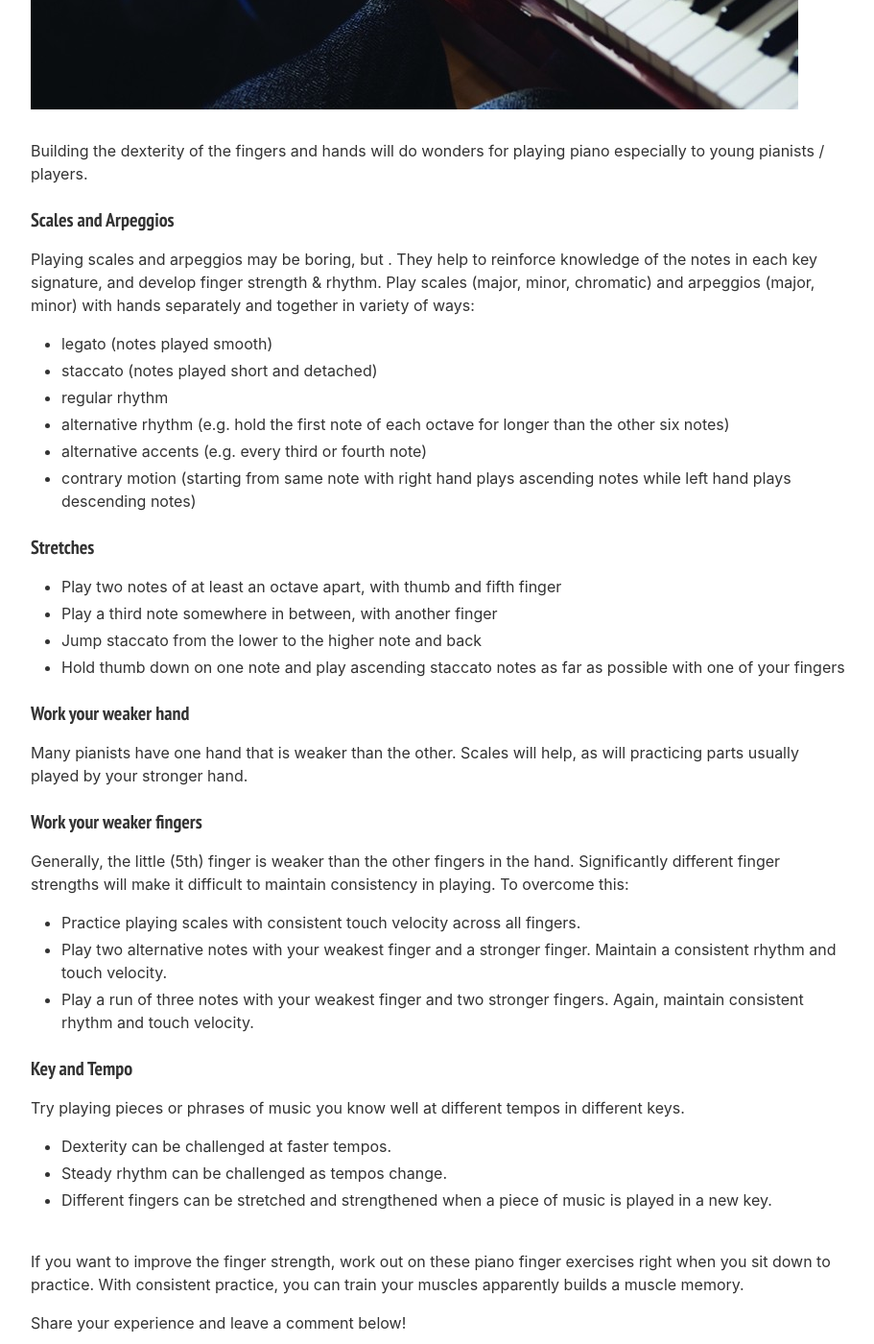
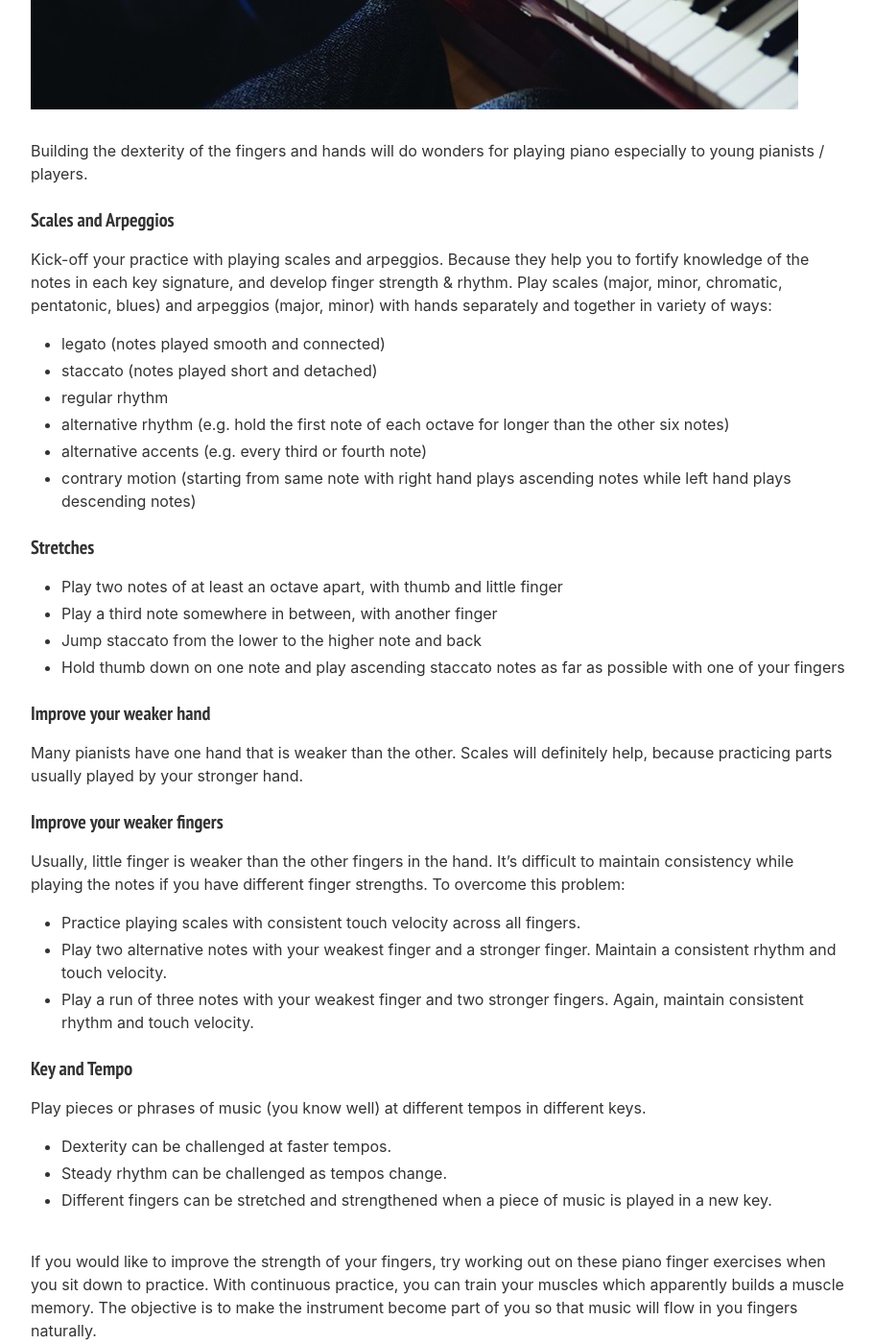
Before and after one commit to soundarb/soundarb.github.io, a Jekyll site: the page built from _posts/music/2020-05-25-exercises-to-strengthen-the-fingers-of-piano.md, in a window 1280 px wide and 1400 px high, scrolled down 701 px. Shown: the whole window at 96% size, without its empty margins (288-1199 px from the left). Built offline with Jekyll 4.4.1, drawn with Linux system fonts in a browser that asks for light colours; nearby versions of some CDN libraries; comment, search, counter and statistics services are not loaded; some of the changed text lies outside the part shown.

Commit message:
Modified the content of the post

```diff
--- a/_posts/music/2020-05-25-exercises-to-strengthen-the-fingers-of-piano.md
+++ b/_posts/music/2020-05-25-exercises-to-strengthen-the-fingers-of-piano.md
@@ -19,9 +19,9 @@ Building the dexterity of the fingers and hands will do wonders for playing pian
 
 ### Scales and Arpeggios
 
-Playing scales and arpeggios may be boring, but . They help to reinforce knowledge of the notes in each key signature, and develop finger strength & rhythm. Play scales (major, minor, chromatic) and arpeggios (major, minor) with hands separately and together in variety of ways:
+Kick-off your practice with playing scales and arpeggios. Because they help you to fortify knowledge of the notes in each key signature, and develop finger strength & rhythm. Play scales (major, minor, chromatic, pentatonic, blues) and arpeggios (major, minor) with hands separately and together in variety of ways:
 
-  - legato (notes played smooth)
+  - legato (notes played smooth and connected)
   - staccato (notes played short and detached)
   - regular rhythm
   - alternative rhythm (e.g. hold the first note of each octave for longer than the other six notes)
@@ -30,18 +30,18 @@ Playing scales and arpeggios may be boring, but . They help to reinforce knowled
 
 ### Stretches
 
-  - Play two notes of at least an octave apart, with thumb and fifth finger
+  - Play two notes of at least an octave apart, with thumb and little finger
   - Play a third note somewhere in between, with another finger
   - Jump staccato from the lower to the higher note and back
   - Hold thumb down on one note and play ascending staccato notes as far as possible with one of your fingers
 
-### Work your weaker hand
+### Improve your weaker hand
 
-Many pianists have one hand that is weaker than the other. Scales will help, as will practicing parts usually played by your stronger hand.
+Many pianists have one hand that is weaker than the other. Scales will definitely help, because practicing parts usually played by your stronger hand.
 
-### Work your weaker fingers
+### Improve your weaker fingers
 
-Generally, the little (5th) finger is weaker than the other fingers in the hand. Significantly different finger strengths will make it difficult to maintain consistency in playing. To overcome this:
+Usually, little finger is weaker than the other fingers in the hand. It's difficult to maintain consistency while playing the notes if you have different finger strengths. To overcome this problem:
 
   - Practice playing scales with consistent touch velocity across all fingers.
   - Play two alternative notes with your weakest finger and a stronger finger. Maintain a consistent rhythm and touch velocity.
@@ -49,13 +49,13 @@ Generally, the little (5th) finger is weaker than the other fingers in the hand.
 
 ### Key and Tempo
 
-Try playing pieces or phrases of music you know well at different tempos in different keys.
+Play pieces or phrases of music (you know well) at different tempos in different keys.
 
   - Dexterity can be challenged at faster tempos.
   - Steady rhythm can be challenged as tempos change.
   - Different fingers can be stretched and strengthened when a piece of music is played in a new key.
 
 <br>
-If you want to improve the finger strength, work out on these piano finger exercises right when you sit down to practice.  With consistent practice, you can train your muscles apparently builds a muscle memory.
+If you would like to improve the strength of your fingers, try working out on these piano finger exercises when you sit down to practice. With continuous practice, you can train your muscles which apparently builds a muscle memory. The objective is to make the instrument become part of you so that music will flow in you fingers naturally.
 
-Share your experience and leave a comment below!
+What is your take on strengthening the fingers? Leave a comment below and share your experience!
```
